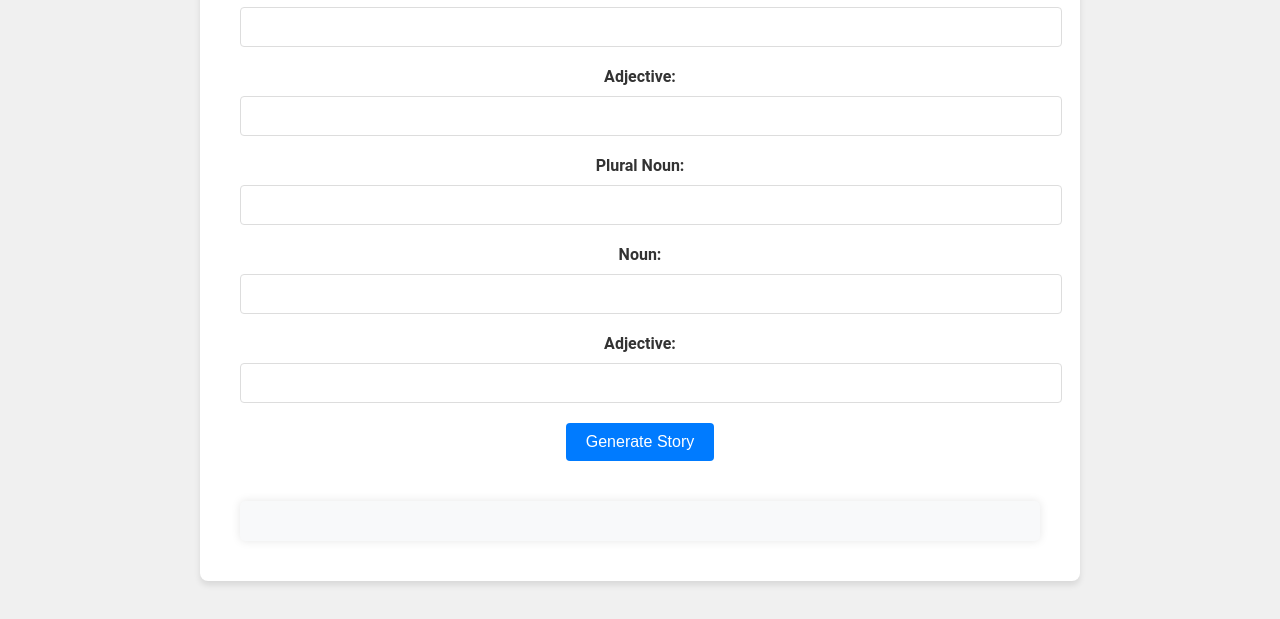
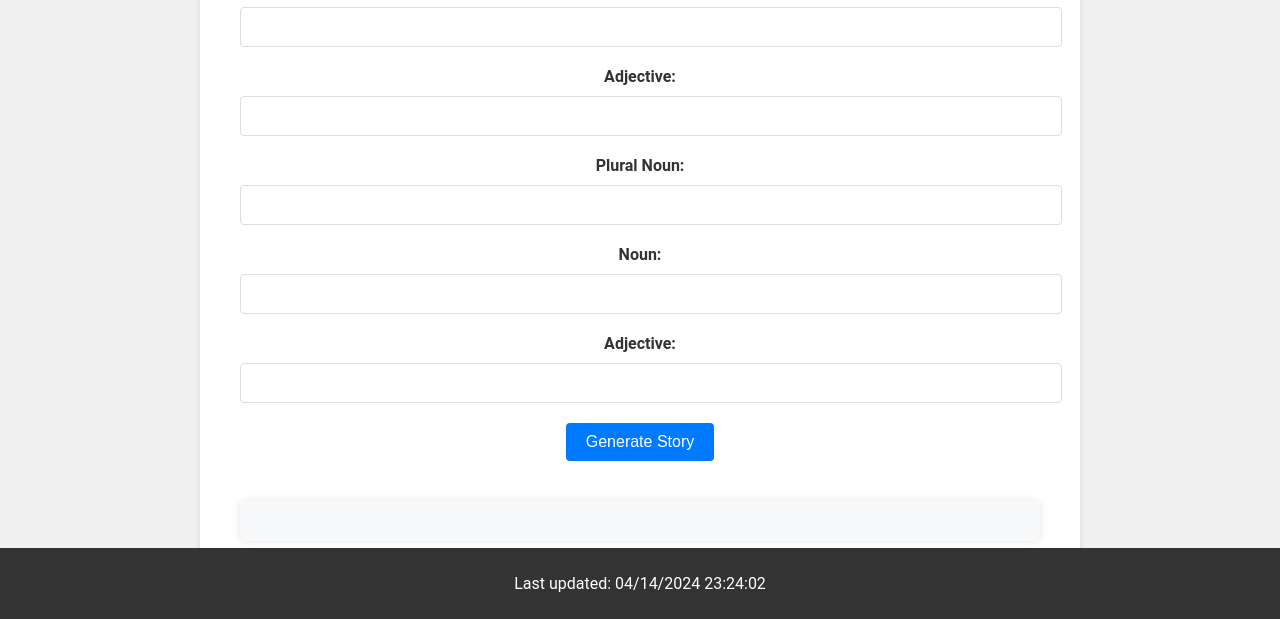
Before and after one commit to shethshlok/ITC505, a website: page public/ITC505/lab-7/index.html in a window 1280 px wide. Shown: the part 181-800 px from the top of the page. Drawn offline with Linux system fonts and the light colour scheme.

Commit message:
added footer

```diff
--- a/package.json
+++ b/package.json
@@ -2,5 +2,9 @@
   "dependencies": {
     "express": "^4.19.2",
     "morgan": "^1.10.0"
+  },
+  "scripts": {
+    "build": "npm install",
+    "start": "node server.js"
   }
 }
--- a/public/ITC505/lab-7/index.html
+++ b/public/ITC505/lab-7/index.html
@@ -29,6 +29,15 @@
         </form>
         <div id="story"></div>
     </div>
+    <footer>
+        <p>Last updated:
+            <span id="lastModified"></span>
+        </p>
+    </footer>
     <script src="script.js"></script>
+    <script type="text/javascript">
+         var x = document.lastModified;
+         document.getElementById('lastModified').textContent = x;
+    </script>
 </body>
 </html>
--- a/public/ITC505/lab-7/styles.css
+++ b/public/ITC505/lab-7/styles.css
@@ -18,6 +18,17 @@ body {
     border-radius: 8px;
     box-shadow: 0 4px 6px rgba(0, 0, 0, 0.1);
     text-align: center;
+}
+
+footer {
+    background-color: #333;
+    position: absolute;
+    bottom: 0;
+    color: white;
+    text-align: center;
+    padding: 10px;
+    width: 100%; /* Ensure the footer spans the full width */
+    height: auto;
 }
 
 form {
```
